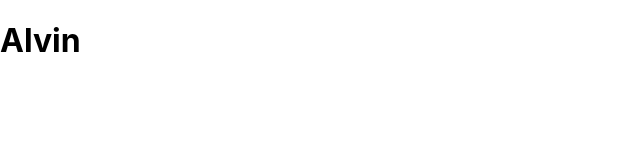
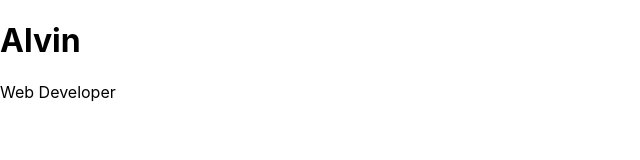
Before and after one commit to arsalan1990/React-App, a React (Create React App) app: page / in a window 1280 px wide. Shown: the top 160 px of the page, without its empty margins (0-640 px from the left). Built offline with nearby package versions, Linux system fonts and the light colour scheme.

Commit message:
Update Avatar.js

```diff
--- a/src/Avatar.js
+++ b/src/Avatar.js
@@ -1,7 +1,10 @@
 import React from 'react';
 
 const Avatar = () => {
-    return <h1> Alvin </h1>
+    return <div>
+    <h1> Alvin </h1>
+    <p> Web Developer</p>
+    </div>
 }
 
 export default Avatar;
```
